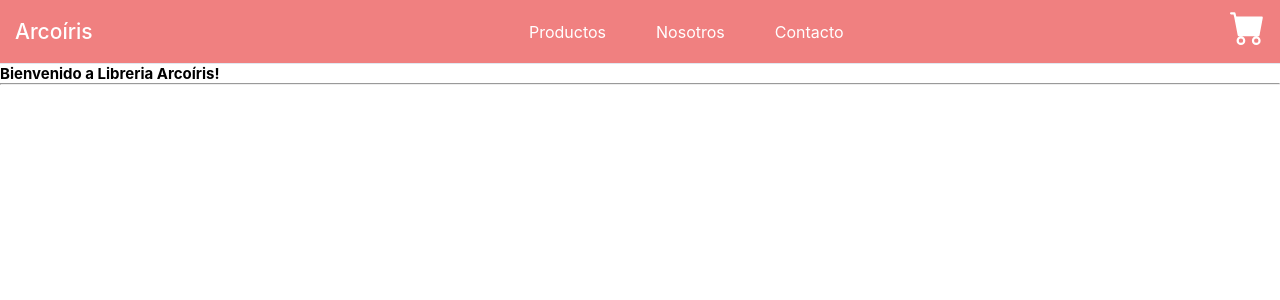
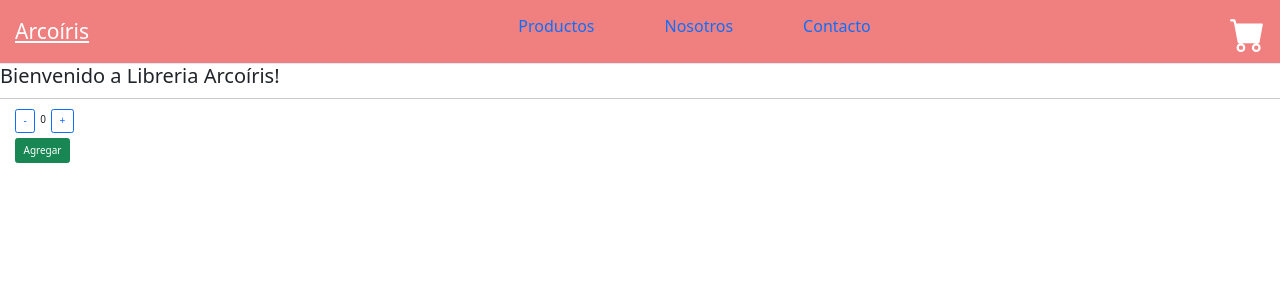
Before and after one commit to marinaoreskovic/arcoiris-libreria, a React (Create React App) app: page / in a window 1280 px wide. Shown: the top 300 px of the page. Built offline with nearby package versions, Linux system fonts and the light colour scheme.

Commit message:
Agregue ItemCount

```diff
--- a/package.json
+++ b/package.json
@@ -6,7 +6,9 @@
     "@testing-library/jest-dom": "^5.15.1",
     "@testing-library/react": "^11.2.7",
     "@testing-library/user-event": "^12.8.3",
+    "bootstrap": "^5.1.3",
     "react": "^17.0.2",
+    "react-bootstrap": "^2.0.2",
     "react-dom": "^17.0.2",
     "react-scripts": "4.0.3",
     "web-vitals": "^1.1.2"
--- a/src/App.js
+++ b/src/App.js
@@ -1,11 +1,15 @@
 import { ItemListContainer } from "./components/ItemListContainer/ItemListContainer";
 import { NavBar } from "./components/NavBar/NavBar";
+import { ItemCount } from "./components/ItemCount/ItemCount";
+import { useState } from "react";
+import "bootstrap/dist/css/bootstrap.min.css";
 
 function App() {
   return (
     <div className="App">
       <NavBar />
       <ItemListContainer greeting="Bienvenido a Libreria Arcoíris!" />
+      <ItemCount />
     </div>
   );
 }
--- /dev/null
+++ b/src/components/ItemCount/ItemCount.js
@@ -0,0 +1,30 @@
+import React, { useState } from "react";
+
+export const ItemCount = ({ stock = 10, initial = 0 }) => {
+  const [cantidad, setCantidad] = useState(initial);
+  const handleRestar = () => {
+    if (cantidad > initial) {
+      setCantidad(cantidad - 1);
+    }
+  };
+  const handleSumar = () => {
+    if (cantidad < stock) {
+      setCantidad(cantidad + 1);
+    }
+  };
+
+  return (
+    <div className="mx-4">
+      <button onClick={handleRestar} className="btn btn-outline-primary">
+        -
+      </button>
+      <span className="mx-2">{cantidad}</span>
+      <button onClick={handleSumar} className="btn btn-outline-primary">
+        +
+      </button>
+      <div>
+        <button className="btn btn-success my-2">Agregar</button>
+      </div>
+    </div>
+  );
+};
```
Also changed, not shown: 1 other file (tests, documents, lock files or other folders).
